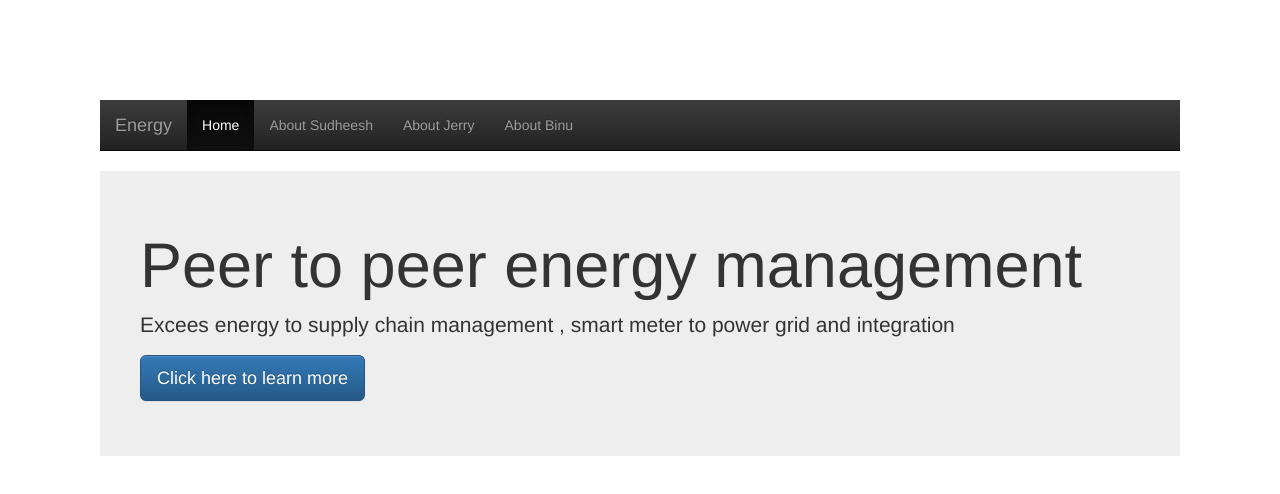
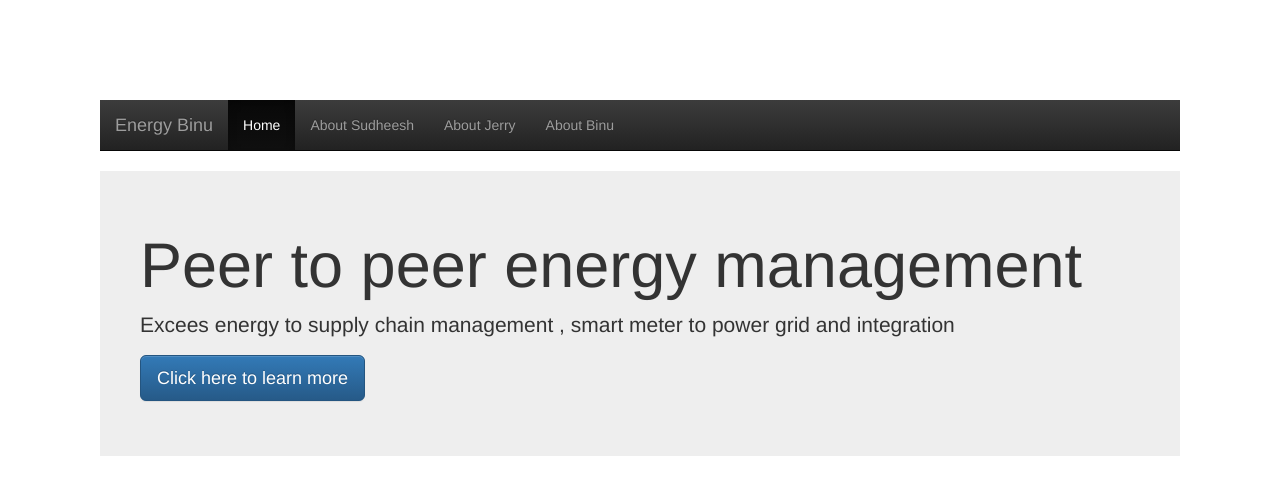
Before and after one commit to binucherian/team-learn-git, a website: page index.html in a window 1280 px wide. Drawn offline with nearby package versions, Linux system fonts and the light colour scheme.

Commit message:
Changed Energy to Energy Binu (#4)
Changed Energy to Energy Binu

```diff
--- a/index.html
+++ b/index.html
@@ -12,7 +12,7 @@
   <div style="margin:100px;">
 <nav class="navbar navbar-inverse navbar-static-top">
   <div class="container">
-    <a class="navbar-brand" href="#">Energy</a>
+    <a class="navbar-brand" href="#">Energy Binu</a>
     <ul class="nav navbar-nav">
       <li class="active">
         <a href="/">Home</a>
@@ -20,7 +20,7 @@
       <li>
         <a href="/aboutsudheesh">About Sudheesh</a>
       </li>
-      <li >
+      <li>
         <a href="aboutjerry">About Jerry</a>
       </li>
       <li>
```
